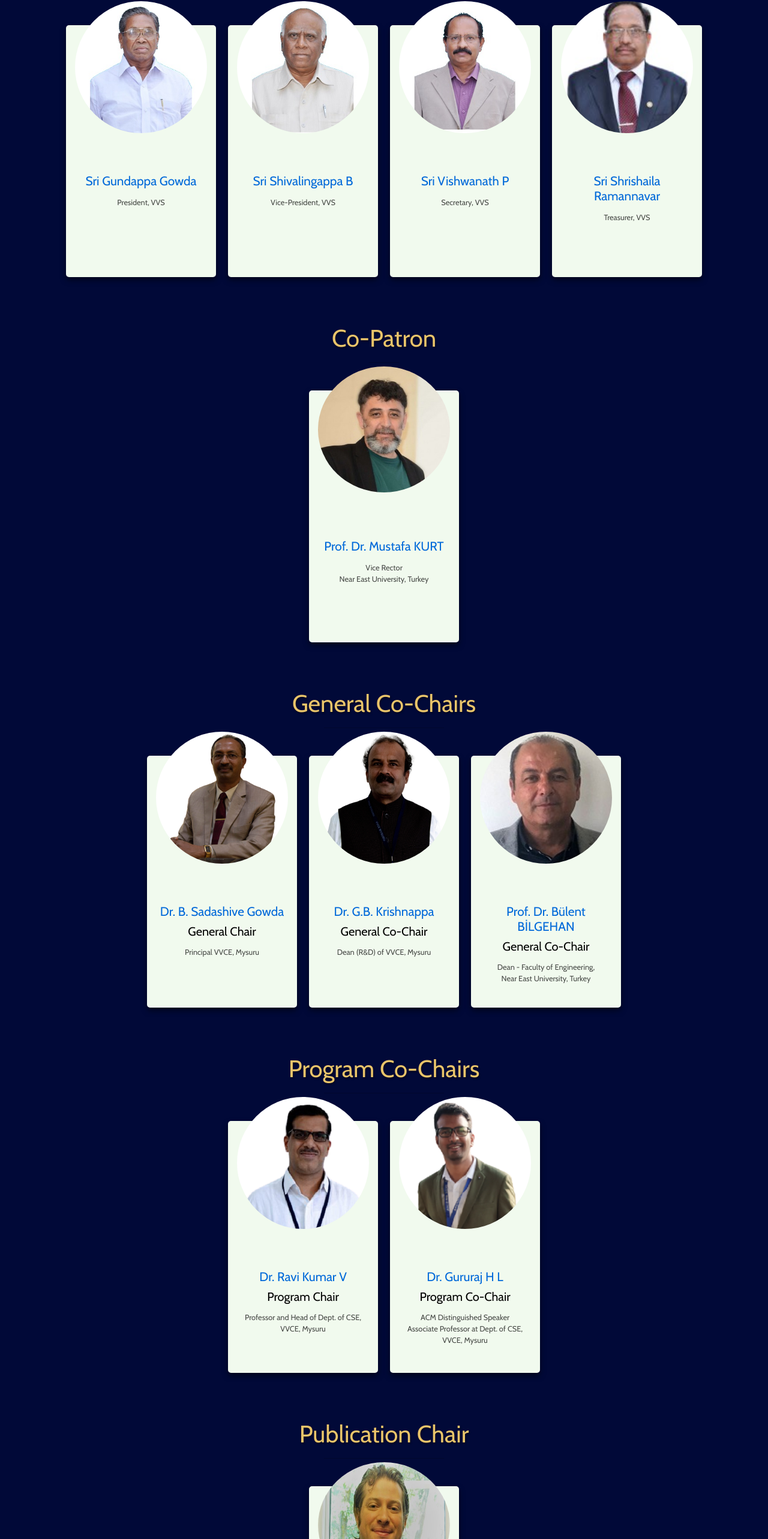
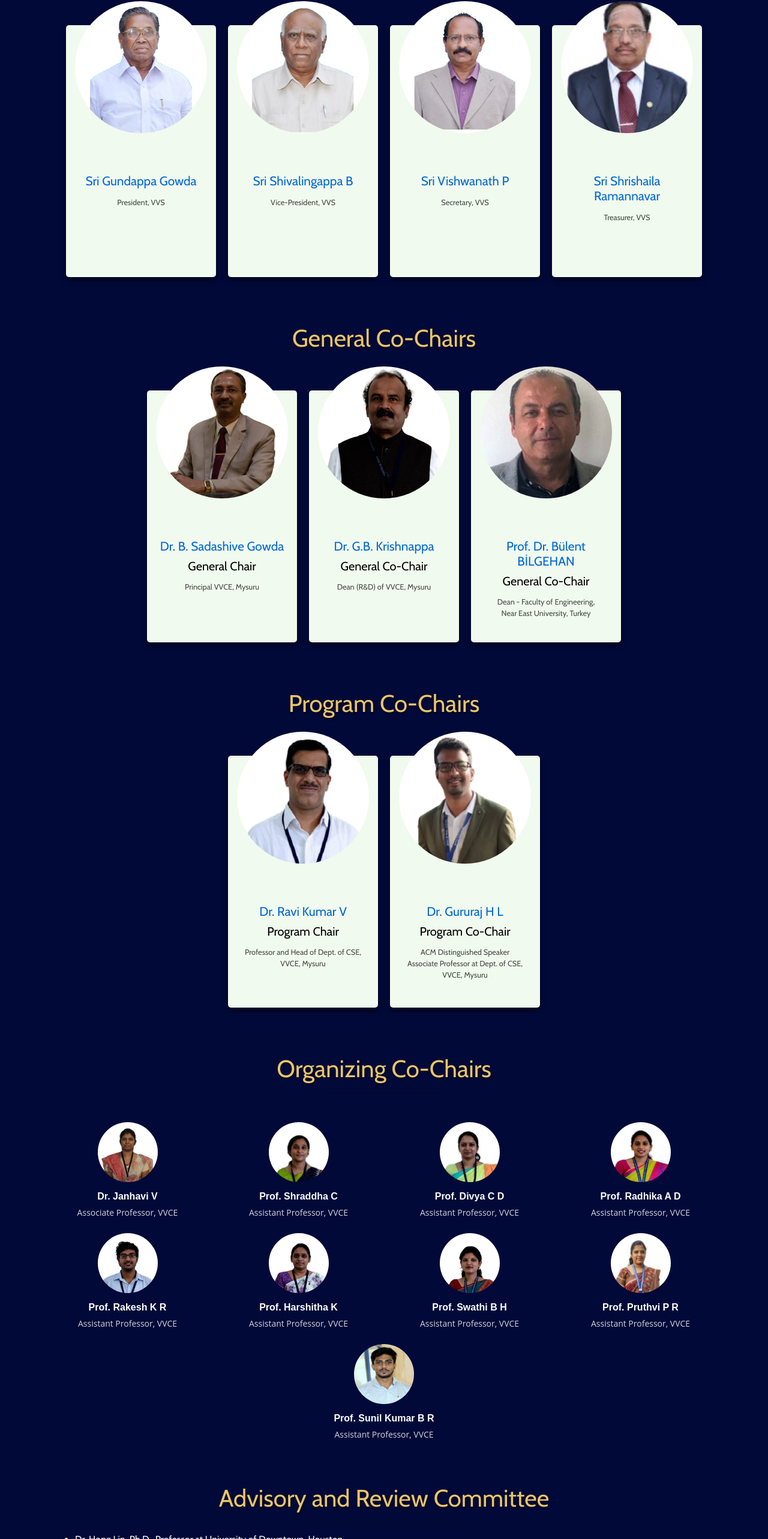
Before and after one commit to saathvikdm/AICDMB, a React (Create React App) app: page /committee in a window 1280 px wide. Shown: the part 217-2783 px from the top of the page at 60% size. Built offline with nearby package versions, Linux system fonts and the light colour scheme.

Commit message:
removed NEU references

```diff
--- a/src/Masthead.jsx
+++ b/src/Masthead.jsx
@@ -5,7 +5,7 @@ import Acm from "./assets/ACMO.svg";
 import Vvce from "./assets/vvce.png";
 import Neu from "./assets/neuwt.png";
 import Cse from "./assets/indexers/cse.png";
-import AICDMB_BRAIN from './assets/AICDMB22_single.svg'
+import AICDMB_BRAIN from "./assets/AICDMB22_single.svg";
 import img1 from "./assets/Carousel Images/1.jpg";
 import "./MastStyles.css";
 import ExternalSolid from "./assets/external-link-alt-solid.svg";
@@ -61,11 +61,19 @@ const Masthead = () => {
             {/* <h1 className="mb-3 mastHead lead-text">Annual International Conference on Data Science, Machine Learning and Blockchain Technology (AICDMB)</h1> */}
             <div class="d-flex flex-column flex-md-row flex-xs-row">
               {/* <a href="#about" class="btn btn-lg btn-primary mb-3 mr-md-3 btn-border" onclick="#">Get Started</a> */}
-              <a href="#papers" class="btn-alt mb-3 mr-md-3 btn-border" style={{backgroundColor: "#0069d9"}}>
+              <a
+                href="#papers"
+                class="btn-alt mb-3 mr-md-3 btn-border"
+                style={{ backgroundColor: "#0069d9" }}
+              >
                 Call for Papers
               </a>
               {/* <a href="#" class="btn btn-lg btn-primary mb-3 btn-border btn-dark-border" onclick="#">Register</a> */}
-              <Link className="btn-alt mb-3 btn-border"  style={{backgroundColor: "#218838"}} to="/register">
+              <Link
+                className="btn-alt mb-3 btn-border"
+                style={{ backgroundColor: "#218838" }}
+                to="/register"
+              >
                 Register
               </Link>
             </div>
@@ -107,7 +115,7 @@ const Masthead = () => {
                     <img src={Vvce} alt="" height="100px" width="100px" />
                   </a>
                 </div>
-            <div className="col-">
+                {/* <div className="col-">
               <a
                 href="https://neu.edu.tr/?lang=en"
                 target="_blank"
@@ -115,7 +123,7 @@ const Masthead = () => {
               >
                 <img src={Neu} alt="" height="100px" width="100px" />
               </a>
-            </div>
+            </div> */}
                 <div className="col- mx-2">
                   <a
                     href="https://vvce.acm.org/"
@@ -146,9 +154,7 @@ const Masthead = () => {
               </div>
             </div>
           </div>
-
         </div>
-
       </div>
     </div>
   );
--- a/src/Organizers.jsx
+++ b/src/Organizers.jsx
@@ -81,7 +81,7 @@ const Organizers = () => {
         </div>
       </div>
 
-      <h1 className="display-5 text-center mt-5">Co-Patron</h1>
+      {/* <h1 className="display-5 text-center mt-5">Co-Patron</h1>
       <hr className="ruler" style={{ width: "50px" }} />
       <div class="profile-card-container">
         <div class="profile-card" style={{ height: "420px" }}>
@@ -90,14 +90,14 @@ const Organizers = () => {
           </div>
           <div class="profileHead">
             <h4 class="profileHeadText">Prof. Dr. Mustafa KURT</h4>
-            {/* <h5 className="text-center">General Chair</h5> */}
+            <h5 className="text-center">General Chair</h5>
             <p className="speaker-desc text-center">
               Vice Rector <br />
               Near East University, Turkey
             </p>
           </div>
         </div>
-      </div>
+      </div> */}
 
       <h1 className="display-5 text-center mt-5">General Co-Chairs</h1>
       <hr className="ruler" style={{ width: "200px" }} />
@@ -176,7 +176,7 @@ const Organizers = () => {
         </div>
       </div>
 
-      <h1 className="display-5 text-center mt-5">Publication Chair</h1>
+      {/* <h1 className="display-5 text-center mt-5">Publication Chair</h1>
       <hr className="ruler" style={{ width: "200px" }} />
       <div class="profile-card-container">
         <div class="profile-card" style={{ height: "420px" }}>
@@ -199,7 +199,7 @@ const Organizers = () => {
             </p>
           </div>
         </div>
-      </div>
+      </div> */}
 
       <h1 className="display-5 text-center mt-5">Organizing Co-Chairs</h1>
       <hr className="ruler" style={{ width: "200px" }} />
```
Lines whose indentation alone changed are shown as unchanged.
